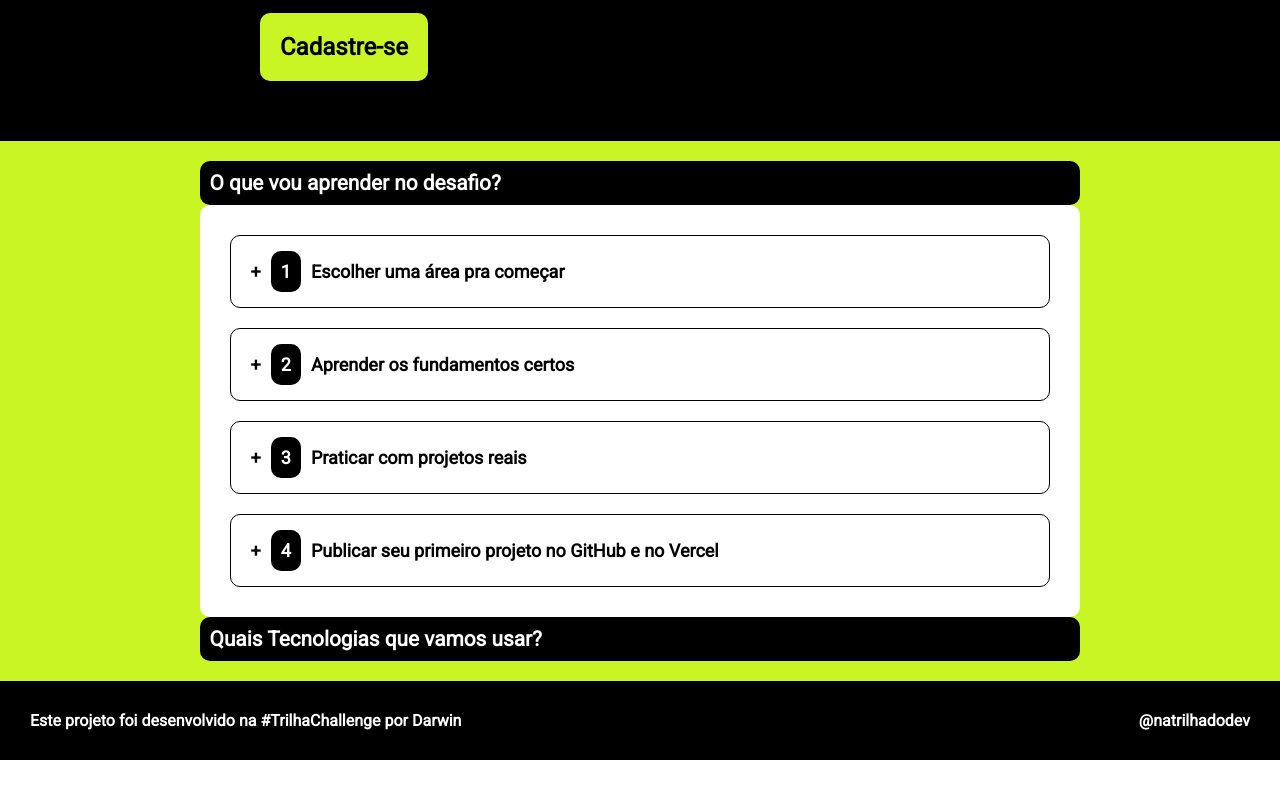
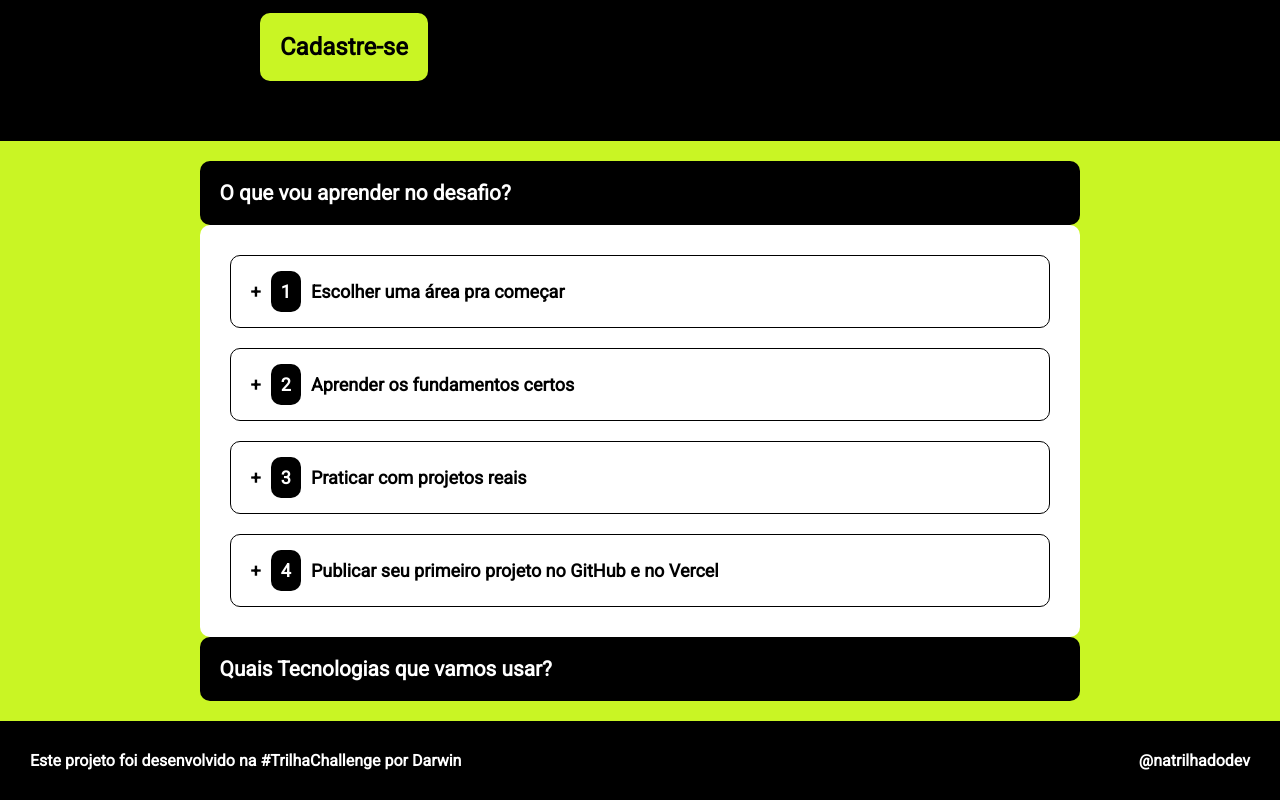
Before and after one commit to DarwinGAZ/Trilha-Challenge, a plain HTML site: page index.html in a window 1280 px wide. Shown: the part 2772-3572 px from the top of the page. Before the commit the page ends 3532 px from the top, so only its background shows below. Drawn offline with Linux system fonts and the light colour scheme.

Commit message:
change padding on learn section

```diff
--- a/css/index-css/base-index.css
+++ b/css/index-css/base-index.css
@@ -104,7 +104,7 @@
     color: white;
     border-radius: 10px;
     font-weight: bold;
-    padding: 10px;
+    padding: 20px;
     font-size: 1.3rem;
     margin: 20px 20px 0px 20px;
 }
@@ -116,7 +116,7 @@
     font-weight: bold;
     margin: 0px 20px 20px 20px;
     font-size: 1.3rem;
-    padding: 10px;
+    padding: 20px;
 }
 
 .faq li {
```
